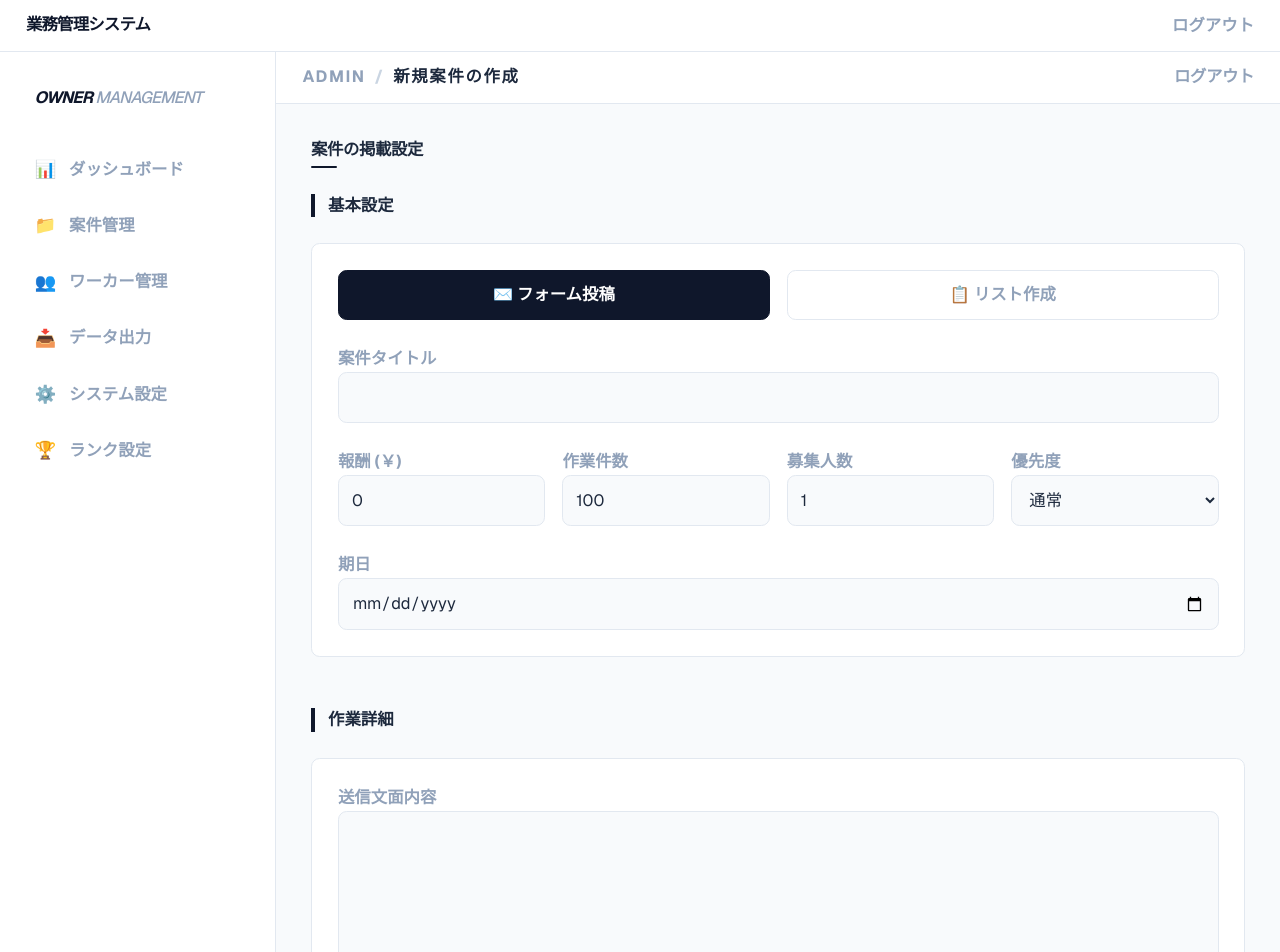
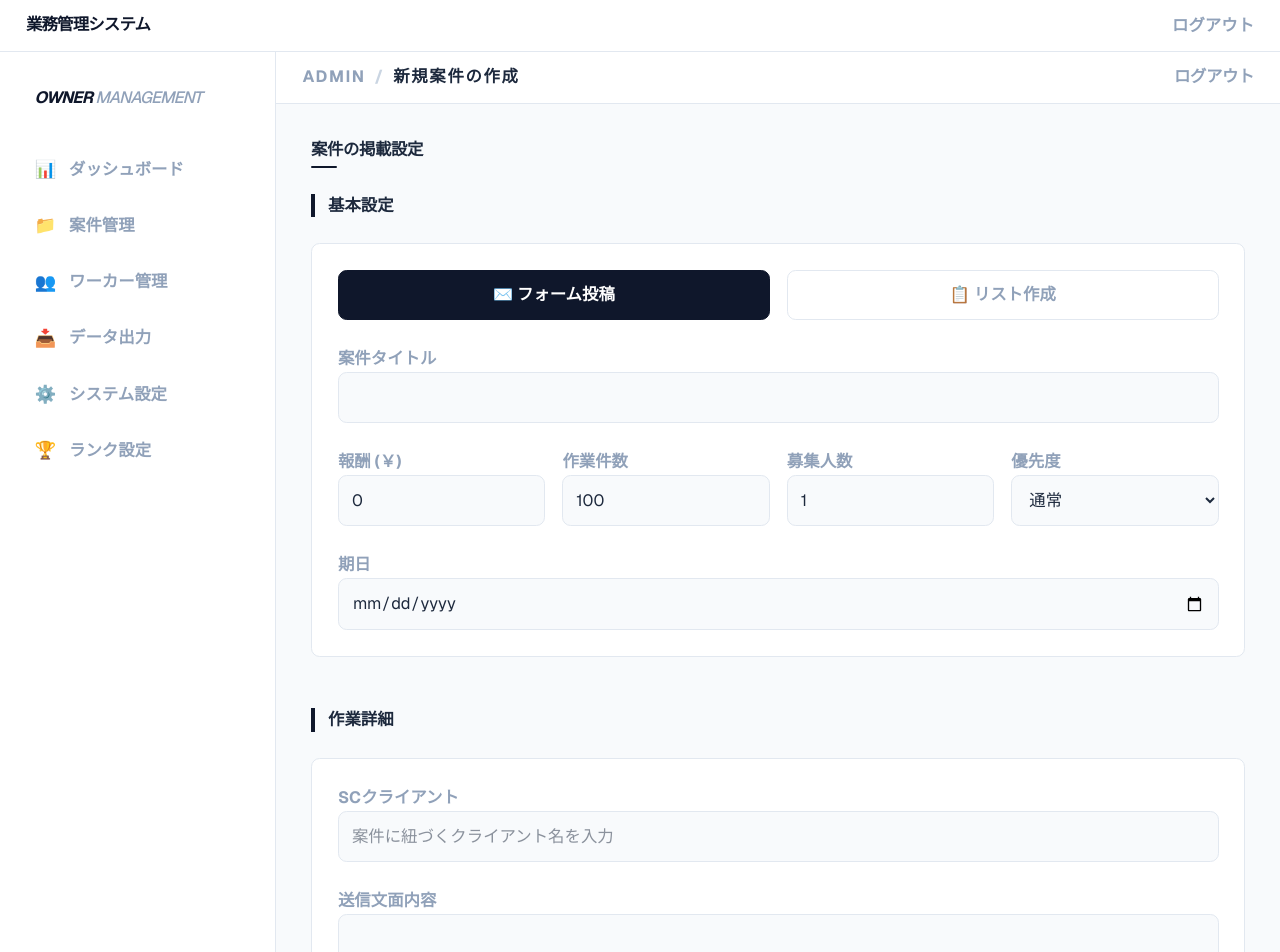
Before and after one commit to nishio-aidma/rm-spotwork, a Next.js app: page /owner/jobs/new in a window 1280 px wide. Shown: the top 952 px of the page. Built offline with nearby package versions, Linux system fonts and the light colour scheme; no server answers.

Commit message:
fix: worker management 404 and ui cleanup

```diff
--- a/src/app/owner/dashboard/page.tsx
+++ b/src/app/owner/dashboard/page.tsx
@@ -99,6 +99,7 @@ export default function OwnerDashboard() {
           const job = jobsMap[log.jobId] || {};
           aggregation[key] = {
             workerName: userMap[log.workerId] || "不明",
+            scClient: job.scClient || "", // ★ ここにSCクライアントを追加
             jobTitle: log.jobTitle || job.title || "不明",
             jobType: job.jobType === 'form_posting' ? 'フォーム投稿' : 'リスト作成',
             durationHours: 0,
@@ -147,7 +148,6 @@ export default function OwnerDashboard() {
           <StatCard label="進行中の案件" value={stats.activeJobs} unit="件" />
           <StatCard label="総稼働時間 (完了分)" value={formatTime(stats.totalSeconds)} />
 
-          {/* 月次出力セクション：デザインを他と統一 */}
           <div className="bg-slate-900 p-6 rounded-2xl shadow-lg flex flex-col justify-between">
             <span className="text-[10px] font-bold text-slate-400 uppercase tracking-widest">月次データ出力</span>
             <div className="flex items-center gap-2 mt-4">
@@ -206,7 +206,6 @@ export default function OwnerDashboard() {
           </div>
         </section>
 
-        {/* クイックリンク */}
         <div className="grid grid-cols-1 lg:grid-cols-2 gap-4">
           <ShortcutButton href="/owner/jobs/new" icon="📝" label="新規案件を作成する" />
           <ShortcutButton href="/owner/jobs" icon="🗂️" label="案件一覧・検収管理へ" />
--- a/src/app/owner/jobs/[id]/page.tsx
+++ b/src/app/owner/jobs/[id]/page.tsx
@@ -45,7 +45,7 @@ export default function OwnerJobDetailPage({ params }: { params: Promise<{ id: s
     }
   };
 
-  // ★ 取り下げ処理（はみ出していた部分をコンポーネント内に戻しました）
+  // 取り下げ処理
   const handleWithdraw = async () => {
     if (!confirm("この案件を取り下げて下書きに戻しますか？\n※ワーカーからは閲覧できなくなります。")) return;
     setSaving(true);
@@ -94,7 +94,6 @@ export default function OwnerJobDetailPage({ params }: { params: Promise<{ id: s
             </div>
           </div>
 
-          {/* ★ ボタンエリア：ここを正しく統合しました */}
           <div className="flex gap-3">
             {isEditing ? (
               <>
@@ -118,8 +117,8 @@ export default function OwnerJobDetailPage({ params }: { params: Promise<{ id: s
           </div>
         </div>
 
-        {/* メイングリッド情報 */}
-        <div className="grid grid-cols-4 gap-6 py-8 border-b border-slate-50">
+        {/* メイングリッド情報：SCクライアントを追加し、5列構成に調整 */}
+        <div className="grid grid-cols-2 md:grid-cols-5 gap-6 py-8 border-b border-slate-50">
           <div className="space-y-1">
             <p className="text-[10px] font-bold text-slate-400 uppercase tracking-widest">報酬</p>
             {isEditing ? (
@@ -149,7 +148,20 @@ export default function OwnerJobDetailPage({ params }: { params: Promise<{ id: s
             )}
           </div>
 
-          {/* ★ 募集人数（workerLimit）を追加しました */}
+          {/* ★ SCクライアント項目を追加 */}
+          <div className="space-y-1">
+            <p className="text-[10px] font-bold text-slate-400 uppercase tracking-widest">SCクライアント</p>
+            {isEditing ? (
+              <input
+                className="text-sm font-bold w-full bg-slate-50 p-1"
+                value={editData.scClient || ""}
+                onChange={e => setEditData({...editData, scClient: e.target.value})}
+              />
+            ) : (
+              <p className="text-sm font-bold text-slate-800">{job.scClient || "-"}</p>
+            )}
+          </div>
+
           <div className="space-y-1">
             <p className="text-[10px] font-bold text-slate-400 uppercase tracking-widest">募集人数</p>
             {isEditing ? (
--- a/src/app/owner/jobs/new/page.tsx
+++ b/src/app/owner/jobs/new/page.tsx
@@ -22,6 +22,7 @@ function JobForm() {
     targetItems: "",
     formContent: "",
     inputInfo: "",
+    scClient: "",    // SCクライアント
     procedures: ["", "", ""]
   });
 
@@ -118,10 +119,22 @@ function JobForm() {
           </div>
         </section>
 
-        {/* 作業詳細：ここが不足していました */}
+        {/* 作業詳細 */}
         <section className="space-y-6">
           <h2 className="text-sm font-bold border-l-4 border-slate-900 pl-3">作業詳細</h2>
           <div className="bg-white border border-slate-200 rounded-lg p-6 space-y-6">
+
+            {/* ★ SCクライアント：タイプを問わず共通で表示 */}
+            <div className="space-y-2">
+              <label className="text-[10px] font-bold text-slate-400 uppercase">SCクライアント</label>
+              <input
+                className="w-full p-3 bg-slate-50 border border-slate-200 rounded-lg text-sm focus:outline-none"
+                placeholder="案件に紐づくクライアント名を入力"
+                value={formData.scClient}
+                onChange={e => setFormData({...formData, scClient: e.target.value})}
+              />
+            </div>
+
             {jobType === 'form_posting' ? (
               <>
                 <div className="space-y-2">
@@ -148,7 +161,7 @@ function JobForm() {
           </div>
         </section>
 
-        {/* 作業手順：ここも不足していました */}
+        {/* 作業手順 */}
         <section className="space-y-6">
           <h2 className="text-sm font-bold border-l-4 border-slate-900 pl-3">具体的な手順 (3ステップ)</h2>
           <div className="space-y-3">
--- a/src/app/owner/settings/page.tsx
+++ b/src/app/owner/settings/page.tsx
@@ -9,6 +9,7 @@ import OwnerShell from "@/components/OwnerShell";
 // デフォルトのテンプレート定義
 const DEFAULT_FIELDS = [
   { id: "workerName", label: "ワーカー名", defaultHeader: "氏名", enabled: true },
+  { id: "scClient", label: "SCクライアント", defaultHeader: "SCクライアント", enabled: true }, // ★ 追加
   { id: "jobTitle", label: "案件名", defaultHeader: "案件名", enabled: true },
   { id: "jobType", label: "仕事種別", defaultHeader: "区分", enabled: true },
   { id: "durationHours", label: "稼働時間 (時間)", defaultHeader: "稼働時間(h)", enabled: true },
@@ -29,7 +30,15 @@ export default function OwnerSettingsPage() {
       try {
         const snap = await getDoc(doc(db, "settings", "csv_template"));
         if (snap.exists()) {
-          setFields(snap.data().fields);
+          const savedFields = snap.data().fields;
+
+          // ★ 新しい項目（scClient）が保存済みデータにない場合でも、リストに表示されるようにマージ
+          const merged = DEFAULT_FIELDS.map(df => {
+            const saved = savedFields.find((sf: any) => sf.id === df.id);
+            return saved ? saved : df;
+          });
+
+          setFields(merged);
         }
       } catch (e) {
         console.error(e);
@@ -77,7 +86,6 @@ export default function OwnerSettingsPage() {
     <OwnerShell title="システム設定" subTitle="CSV出力テンプレートの管理">
       <div className="max-w-4xl space-y-8 font-sans text-slate-800 pb-20">
 
-        {/* インフォメーション */}
         <div className="bg-slate-50 border border-slate-200 p-5 rounded-2xl flex items-start gap-4 shadow-sm">
           <span className="text-xl">⚙️</span>
           <p className="text-[11px] text-slate-500 leading-relaxed font-medium">
@@ -86,7 +94,6 @@ export default function OwnerSettingsPage() {
           </p>
         </div>
 
-        {/* 設定テーブル */}
         <div className="bg-white rounded-2xl border border-slate-200 shadow-sm overflow-hidden">
           <table className="w-full text-left border-collapse">
             <thead className="bg-slate-50 border-b border-slate-200">
@@ -146,7 +153,6 @@ export default function OwnerSettingsPage() {
           </table>
         </div>
 
-        {/* 保存ボタン */}
         <div className="flex justify-end">
           <button
             onClick={saveSettings}
--- a/src/app/worker/jobs/[id]/page.tsx
+++ b/src/app/worker/jobs/[id]/page.tsx
@@ -186,8 +186,13 @@ export default function WorkerJobDetailPage() {
                   </div>
                 )}
 
-                {/* グリッド型情報（募集人数を追加） */}
-                <div className="grid grid-cols-3 gap-8 border-t border-slate-50 pt-8">
+                {/* グリッド型情報：SCクライアントを追加し、4列構成（スマホ時は2列）に調整 */}
+                <div className="grid grid-cols-2 md:grid-cols-4 gap-8 border-t border-slate-50 pt-8">
+                  {/* ★ SCクライアントを表示 */}
+                  <div>
+                    <label className="text-[10px] font-bold text-slate-400 uppercase block mb-1">SCクライアント</label>
+                    <p className="text-sm font-bold text-slate-800">{job.scClient || "-"}</p>
+                  </div>
                   <div>
                     <label className="text-[10px] font-bold text-slate-400 uppercase block mb-1">抽出 / 入力情報</label>
                     <p className="text-sm font-bold">{job.targetItems || job.inputInfo || "指定なし"}</p>
```
